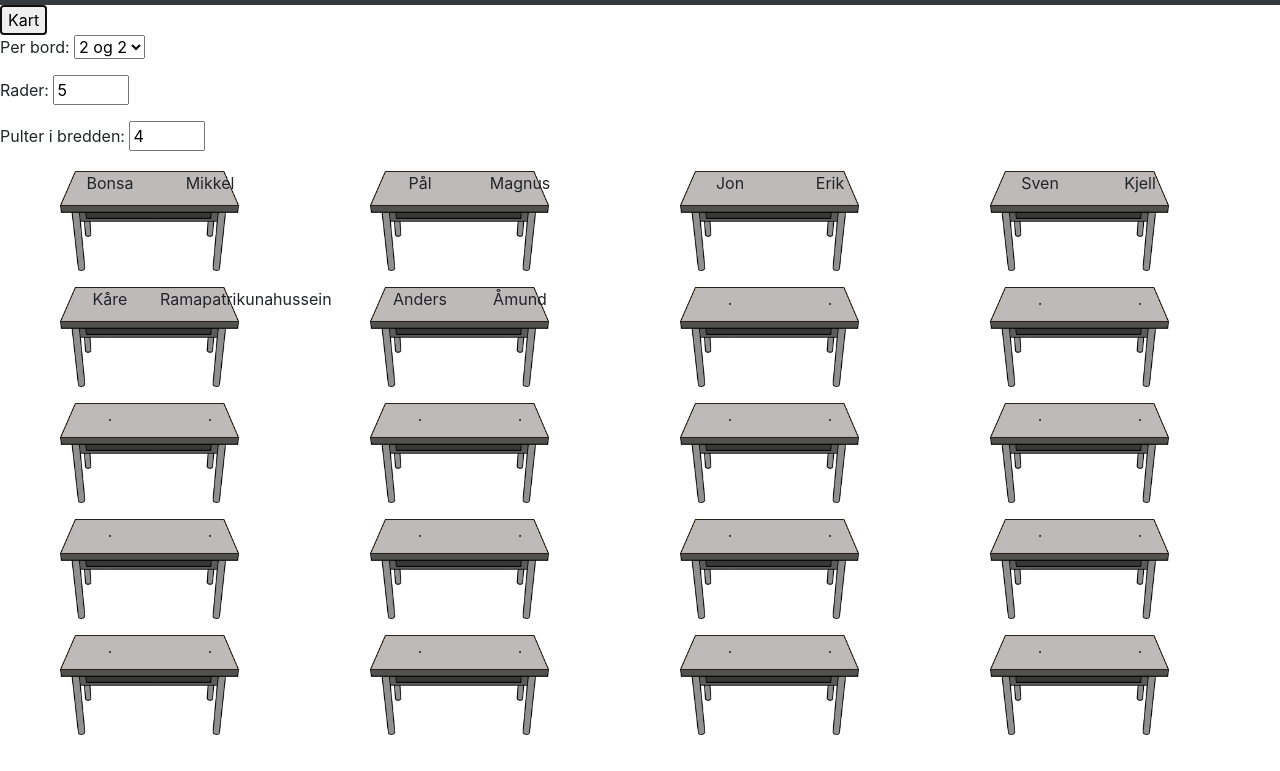
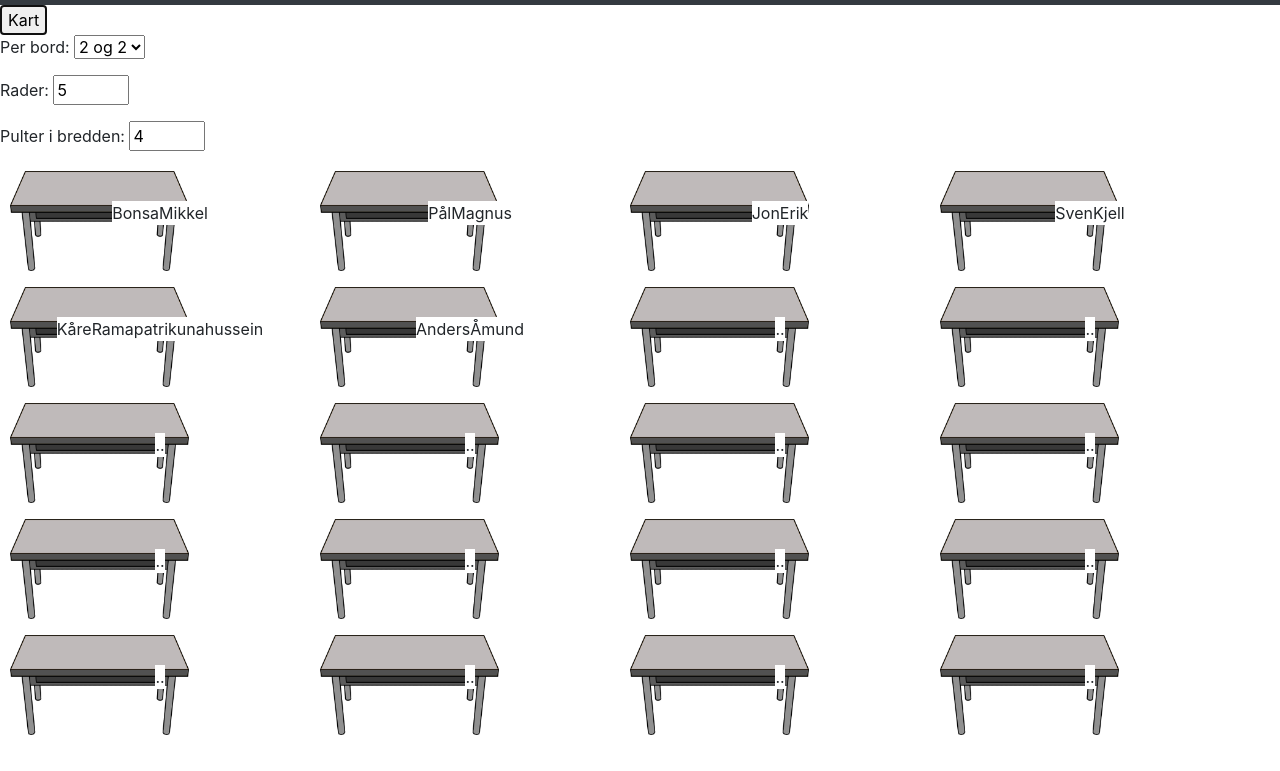
Before and after one commit to jon2m/klasseadmin, a plain HTML site: page klassekart.html in a window 1280 px wide. Both pictures are taken after a click on the button "Kart". Shown: the part 51-822 px from the top of the page. Drawn offline with nearby package versions, Linux system fonts and the light colour scheme.

Commit message:
upd klassekart

```diff
--- a/klassekart.html
+++ b/klassekart.html
@@ -24,16 +24,19 @@
 
         .table {
             display: flex;
-            width: 200px;
+            min-width: 50px;
+            max-width: 300px;
             height: 100px;
             justify-content: center;
+            align-items: center;
             background-size: contain;
             background-repeat: no-repeat;
         }
 
         .student {
-            width: 50%;
-            height: 100%;
+            display: inline-block;
+            height: auto;
+            background-color: white;
             text-align: center;
         }
     </style>
--- a/klassekart.js
+++ b/klassekart.js
@@ -1,4 +1,4 @@
-const testClass = ["Åmund", "Erik", "Jon", "Sven", "Magnus", "Mikkel", "Anders", "Kåre", "Pål", "Kjell", "Bonsa","Ramapatrikunahussein"];
+const testClass = ["Åmund", "Erik", "Jon", "Sven", "Magnus", "Mikkel", "Anders", "Kåre", "Pål", "Kjell", "Bonsa", "Ramapatrikunahussein"];
 
 function newClassroom() {
     //   Henter strukturen klassekartet skal genereres på
@@ -6,7 +6,7 @@ function newClassroom() {
     let rows = parseInt(document.getElementById("rows").value);
     let columns = parseInt(document.getElementById("columns").value);
 
-    if (rows * columns < (testClass.length + (testClass.length % 2 === 0 ? 0 : 1))) {
+    if (rows * columns * perTable < (testClass.length + (testClass.length % 2 === 0 ? 0 : 1))) {
         alert("Klasserommet er for lite i forhold til antall elever.");
     }
     else {
@@ -46,28 +46,23 @@ function generateClassroom(arr, perTable, rows, columns) {
             divTable.classList.add("table");
             divTable.id = "r" + i + "c" + j;
             document.getElementById("row" + i).appendChild(divTable);
-            // Så elevene...
-            // Dersom elevene sitter 1 og 1 trengs det ikke egne student-divs
             if (perTable === 1) {
-                divTable.innerHTML = picker(studentsArr, studentID);
                 divTable.style.backgroundImage = "url('pult.png')";
-                studentID++
+            }
+            else if (perTable === 2) {
+                divTable.style.backgroundImage = "url('pultfor2.png')";
             }
             else {
-                for (let k = 0; k < perTable; k++) {
-                    let divStudent = document.createElement("div");
-                    divStudent.classList.add("student");
-                    divStudent.id = "r" + i + "c" + j + "n" + k;
-                    divStudent.innerHTML = picker(studentsArr, studentID);
-                    studentID++
-                    document.getElementById("r" + i + "c" + j).appendChild(divStudent);
-                    if (perTable === 2) {
-                        divTable.style.backgroundImage = "url('pultfor2.png')";
-                    }
-                    else {
-                        divTable.style.backgroundImage = "url('pultfor3.png')";
-                    }
-                }
+                divTable.style.backgroundImage = "url('pultfor3.png')";
+            }
+            // Så elevene...
+            for (let k = 0; k < perTable; k++) {
+                let pStudent = document.createElement("p");
+                pStudent.classList.add("student");
+                pStudent.id = "r" + i + "c" + j + "n" + k;
+                pStudent.innerHTML = picker(studentsArr, studentID);
+                studentID++
+                document.getElementById("r" + i + "c" + j).appendChild(pStudent);
             }
         }
     }
```
